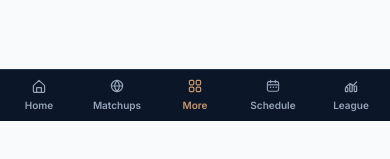
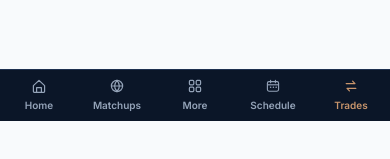
Before and after one commit to dorbarda/FantasyHQ, a Next.js app: page /trades in a window 390 px wide. Shown: the part 723-882 px from the top of the page. Built offline with nearby package versions, Linux system fonts and the light colour scheme.

Commit message:
feat: Trades replaces League in the mobile bottom bar
League stays reachable from the More drawer.

Co-Authored-By: Claude Opus 5.5 <noreply@anthropic.com>
Claude-Session: https://claude.ai/code/session_01BLaEop7pwysKQQsh4o8gmo

```diff
--- a/components/Sidebar.tsx
+++ b/components/Sidebar.tsx
@@ -217,7 +217,9 @@ const BOTTOM_LEFT = [
 ];
 const BOTTOM_RIGHT = [
   { href: '/schedule', label: 'Schedule', Icon: ScheduleIcon },
-  { href: '/league',   label: 'League',   Icon: LeagueIcon   },
+  TRADES_PUBLIC
+    ? { href: '/trades', label: 'Trades', Icon: TradesIcon }
+    : { href: '/league', label: 'League', Icon: LeagueIcon },
 ];
 
 function MoreIcon() {
```
